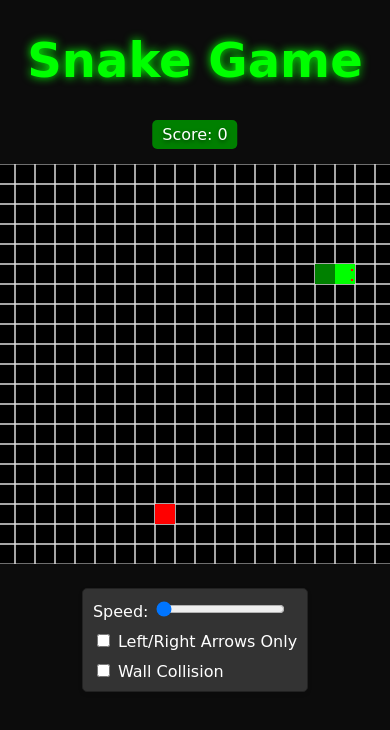
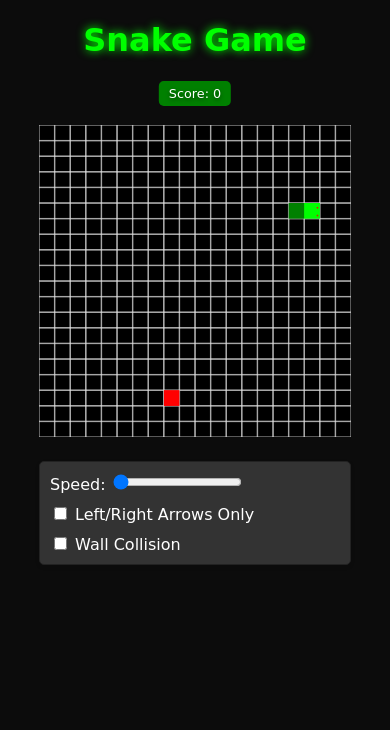
Before and after one commit to elijahCouch/snake_game, a plain HTML site: page index.html in a window 390 px wide. Drawn offline with Linux system fonts and the light colour scheme.

Commit message:
5 hours 15 min

```diff
--- a/index.html
+++ b/index.html
@@ -11,7 +11,7 @@
     display: flex;
     flex-direction: column;
     align-items: center;
-            height: 100vh;
+    min-height: 100vh;
     background-color: #0c0c0c;
     color: #fff;
     font-family: 'Press Start 2P', cursive;
@@ -34,6 +34,9 @@
     flex-direction: column;
     align-items: center;
     position: relative;
+    width: 80%;
+    max-width: 600px;
+    margin: 0 auto;
 }
 
 .score-box {
@@ -53,6 +56,7 @@
     border: 4px solid #0c0c0c;
     background-color: #000;
     margin-top: 20px;
+    max-width: 100%; /* Ensure canvas fits container width */
 }
 
 .settings-panel {
@@ -63,6 +67,9 @@
     border-radius: 5px;
     box-shadow: 0 2px 4px rgba(0, 0, 0, 0.1);
     color: #fff;
+    width: 300px;
+    max-width: 100%;
+    box-sizing: border-box;
 }
 
 .settings-checkbox {
@@ -87,6 +94,24 @@
     font-size: 2rem;
     margin-bottom: 20px;
 }
+
+
+@media only screen and (max-width: 600px) {
+    .retro-text {
+        font-size: 2rem;
+    }
+
+    .score-box {
+        font-size: 0.8rem;
+    }
+
+    .settings-panel {
+        width: 100%;
+        max-width: none;
+    }
+}
+
+
     </style>
 </head>
 <body>
```
Lines whose indentation alone changed are shown as unchanged.
